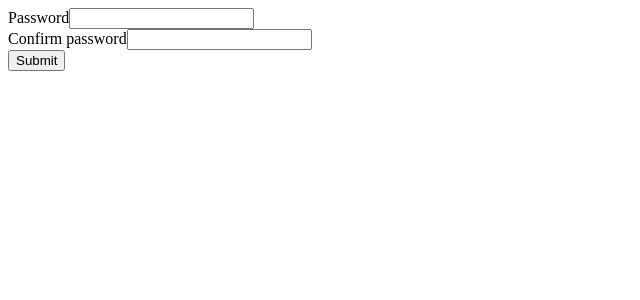
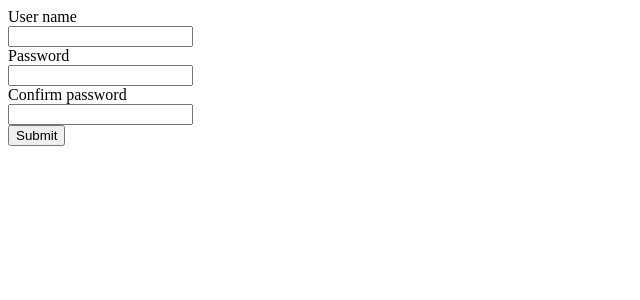
Before and after one commit to TymeeK/tabletop-website, a React (Create React App) app: page /signup in a window 1280 px wide. Shown: the top 300 px of the page, without its empty margins (0-640 px from the left). Built offline with nearby package versions, Linux system fonts and the light colour scheme.

Commit message:
Readded username

```diff
--- a/src/Components/Signup.js
+++ b/src/Components/Signup.js
@@ -24,16 +24,17 @@ function Signup() {
     return (
         <div>
             <form onSubmit={handleSubmit(onSubmit)}>
-                {/* <label htmlFor='user'>User name</label>
+                <label htmlFor='user'>User name</label>
                 <br />
                 <input
                     name='user'
                     type='text'
                     {...register('username', { required: true })}
                 />
-                <br /> */}
+                <br />
                 <div className='form-group'>
                     <label>Password</label>
+                    <br />
                     <input
                         name='password'
                         type='password'
@@ -48,6 +49,7 @@ function Signup() {
                 </div>
                 <div>
                     <label htmlFor='confirmPassword'>Confirm password</label>
+                    <br />
                     <input
                         name='confirmPassword'
                         type='password'
```
